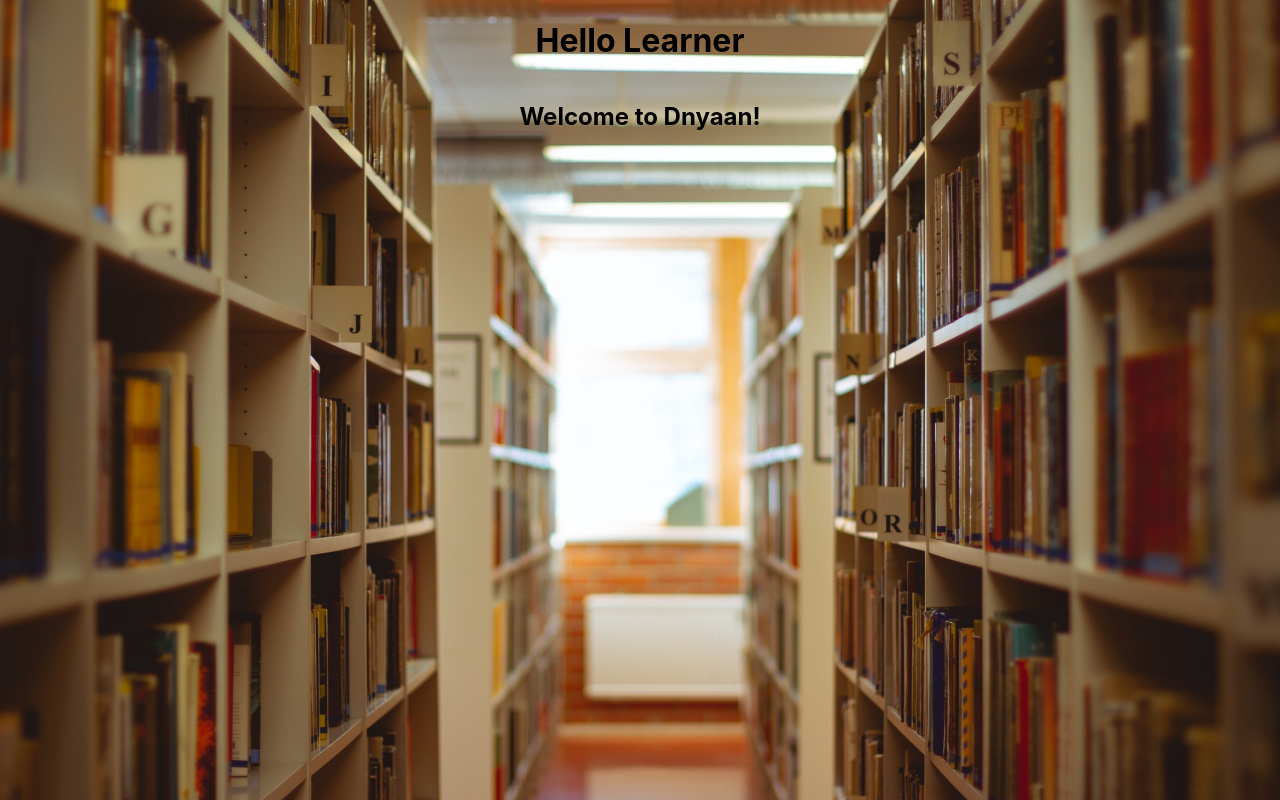
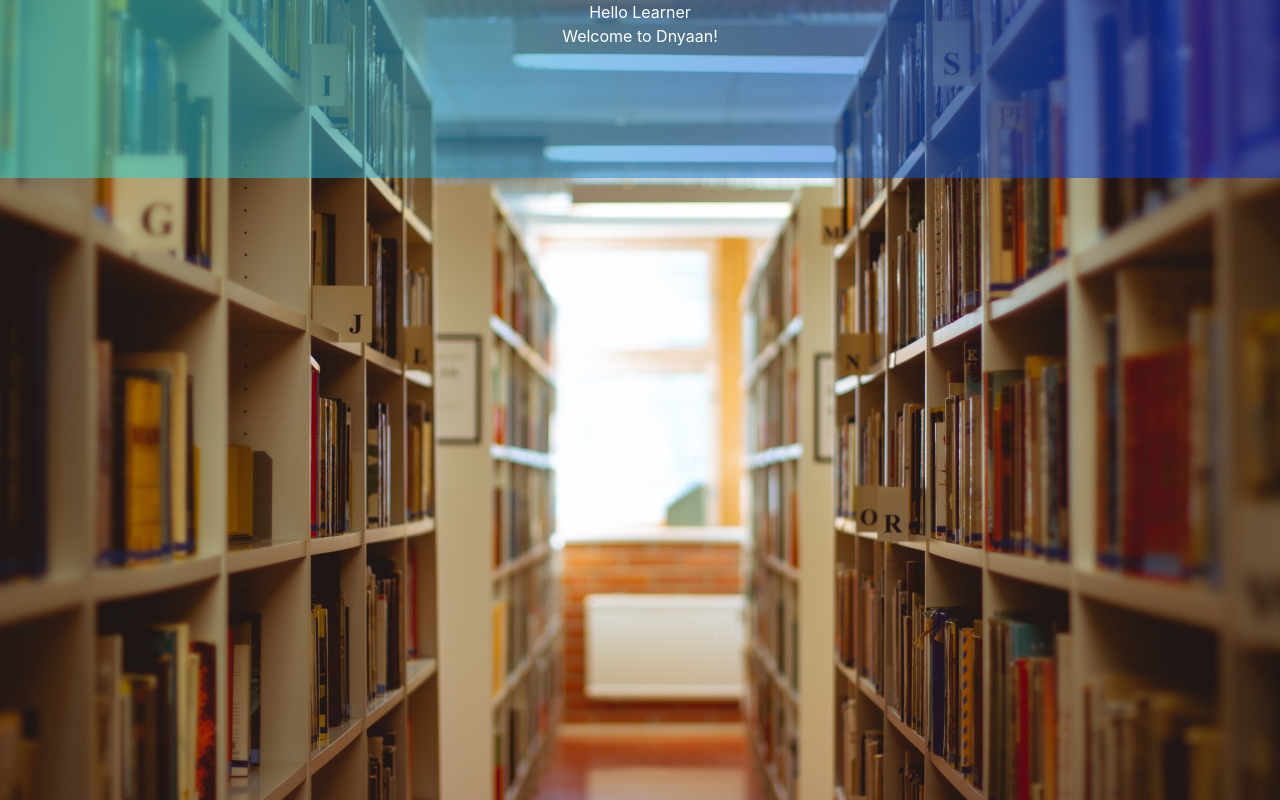
Before and after one commit to prasadthx/LMS_FrontEnd_React, a React (Create React App) app: page / in a window 1280 px wide. Built offline with nearby package versions, Linux system fonts and the light colour scheme.

Commit message:
Added Tailwind CSS

```diff
--- /dev/null
+++ b/craco.config.js
@@ -0,0 +1,11 @@
+// craco.config.js
+module.exports = {
+    style: {
+        postcss: {
+            plugins: [
+                require('tailwindcss'),
+                require('autoprefixer'),
+            ],
+        },
+    },
+}
--- a/src/App.css
+++ b/src/App.css
@@ -1,7 +1,6 @@
 .App {
-  text-align: center;
   background-image: url('./assets/images/background.jpg');
-
+  box-sizing: border-box;
   background-size: cover;
   height: 100vh;
   width: 100vw;
--- a/src/Views/FirstPage.css
+++ b/src/Views/FirstPage.css
@@ -1,6 +1,20 @@
-.FirstPage{
+
+.svg{
+    position: absolute;
+    top: 0px;
+    opacity: 0.5;
+}
+
+.welcome{
     display: flex;
-    justify-content: center;
-    align-content: center;
+    color: white;
+    z-index: 30;
+    text-align: center;
     flex-direction: column;
+    align-content: initial;
+    justify-content: left;
 }
+
+.welcome > div{
+    z-index: 40;
+}
--- a/src/Views/FirstPage.tsx
+++ b/src/Views/FirstPage.tsx
@@ -4,11 +4,29 @@ export class FirstPage extends React.Component{
     render() {
         return (
             <div className='FirstPage'>
-                <div>
-                    <h1> Hello Learner </h1>
+                <svg id="svg" viewBox="0 0 1440 200" xmlns="http://www.w3.org/2000/svg"
+                     className="svg ">
+                    <defs>
+                        <linearGradient id="gradient">
+                            <stop offset="5%" stop-color="#002bdcff"></stop>
+                            <stop offset="95%" stop-color="#32ded4ff"></stop>
+                        </linearGradient>
+                    </defs>
+                    <path
+                        d="M 0,500 C 0,500 0,250 0,250 C 175,206 350,162 590,162 C 830,162 1135,206 1440,250 C 1440,250 1440,500 1440,500 Z"
+                        stroke="none" stroke-width="0" fill="url(#gradient)"
+                        className=""
+                        transform="rotate(-180 720 250)"></path>
+                </svg>
+                <div className='welcome'>
+                    <div><h1> Hello Learner </h1></div>
+                    <div><h2> Welcome to Dnyaan! </h2></div>
                 </div>
                 <div>
-                    <h2> Welcome to Dnyaan! </h2>
+
+                </div>
+                <div>
+
                 </div>
             </div>
         );
--- a/src/index.css
+++ b/src/index.css
@@ -1,3 +1,7 @@
+@tailwind base;
+@tailwind components;
+@tailwind utilities;
+
 body {
   margin: 0;
   font-family: -apple-system, BlinkMacSystemFont, 'Segoe UI', 'Roboto', 'Oxygen',
--- /dev/null
+++ b/tailwind.config.js
@@ -0,0 +1,11 @@
+module.exports = {
+  purge: ['./src/**/*.{js,jsx,ts,tsx}', './public/index.html'],
+  darkMode: false, // or 'media' or 'class'
+  theme: {
+    extend: {},
+  },
+  variants: {
+    extend: {},
+  },
+  plugins: [],
+}
```
Also changed, not shown: package.json (+11 -3 lines), 2 other files (tests, documents, lock files or other folders).
